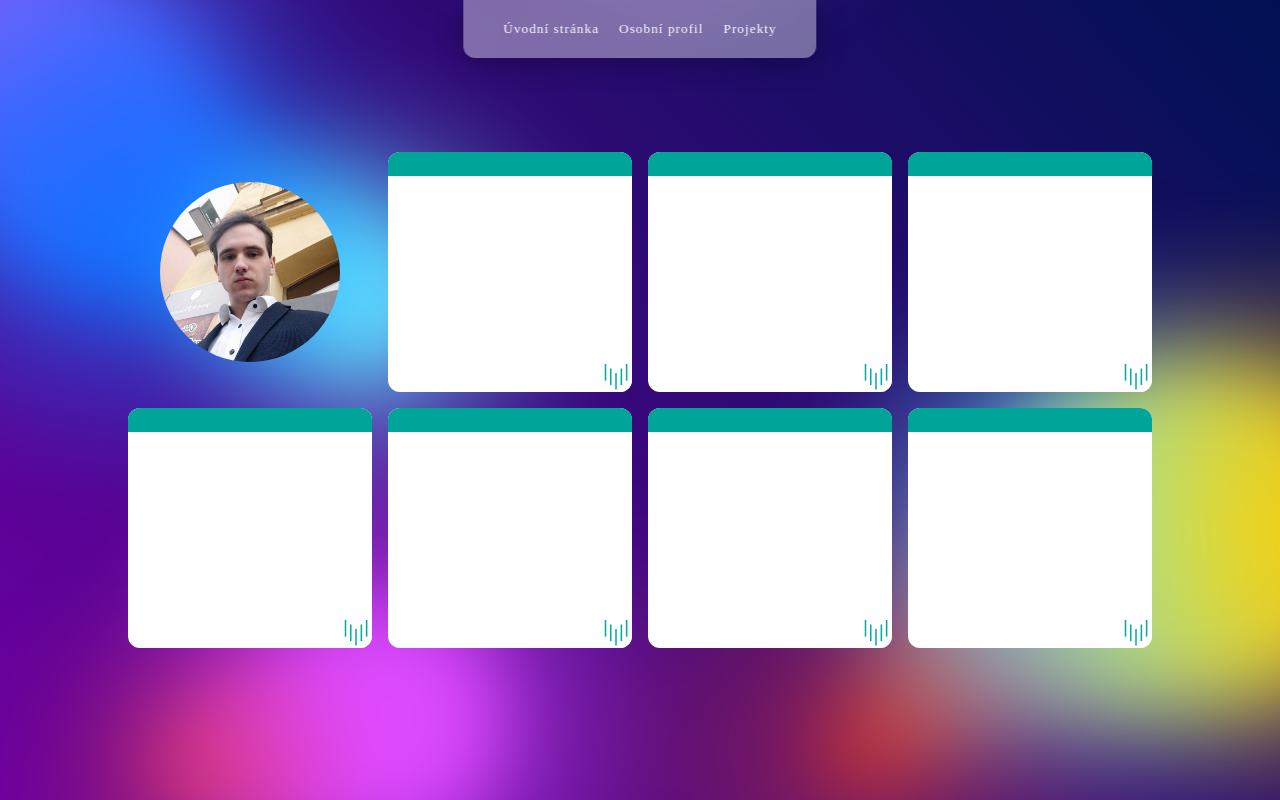
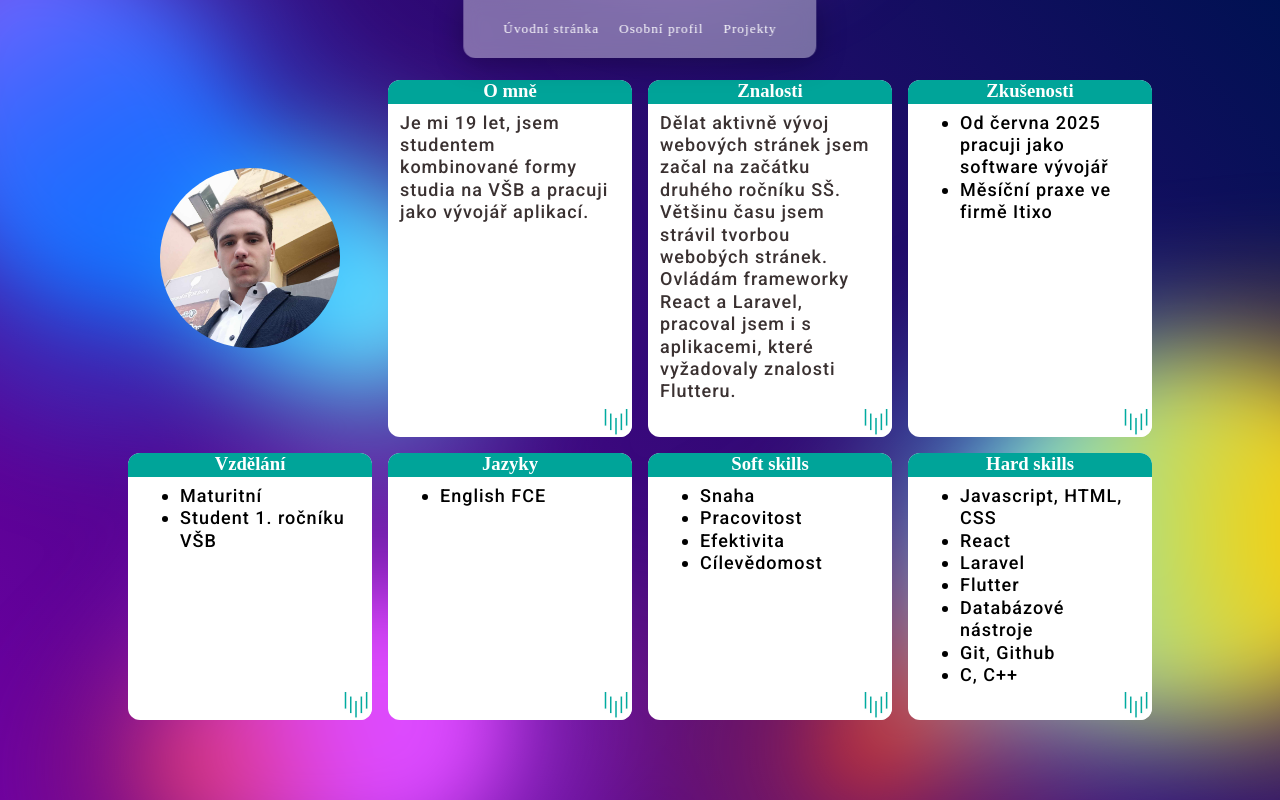
Before and after one commit to damian127721/ICT-school-project, a plain HTML site: page osobni-profil.html in a window 1280 px wide. Drawn offline with Linux system fonts and the light colour scheme; a web font is replaced by a local one.

Commit message:
Profile content

```diff
--- a/osobni-profil.html
+++ b/osobni-profil.html
@@ -46,25 +46,58 @@
         <section class="section--grid">
             <img class="info-image" src="public/profil.jpg" alt="Profilová fotka">
             <article class="info-block">
-                <h3></h3>
+                <h3>O mně</h3>
+                <p class="profile-text">Je mi 19 let, jsem studentem kombinované formy studia na VŠB a pracuji jako
+                    vývojář aplikací.</p>
             </article>
             <article class="info-block">
-                <h3></h3>
+                <h3>Znalosti</h3>
+                <p class="profile-text">Dělat aktivně vývoj webových stránek jsem začal na začátku druhého ročníku SŠ.
+                    Většinu času jsem
+                    strávil tvorbou webobých stránek. Ovládám frameworky React a Laravel, pracoval jsem i s aplikacemi,
+                    které vyžadovaly znalosti Flutteru.
+                </p>
             </article>
             <article class="info-block">
-                <h3></h3>
+                <h3>Zkušenosti</h3>
+                <ul class="profile-text">
+                    <li>Od června 2025 pracuji jako software vývojář</li>
+                    <li>Měsíční praxe ve firmě Itixo</li>
+                </ul>
             </article>
             <article class="info-block">
-                <h3></h3>
+                <h3>Vzdělání</h3>
+                <ul class="profile-text">
+                    <li>Maturitní</li>
+                    <li>Student 1. ročníku VŠB</li>
+                </ul>
             </article>
             <article class="info-block">
-                <h3></h3>
+                <h3>Jazyky</h3>
+                <ul class="profile-text">
+                    <li>English FCE</li>
+                </ul>
             </article>
             <article class="info-block">
-                <h3></h3>
+                <h3>Soft skills</h3>
+                <ul class="profile-text">
+                    <li>Snaha</li>
+                    <li>Pracovitost</li>
+                    <li>Efektivita</li>
+                    <li>Cílevědomost</li>
+                </ul>
             </article>
             <article class="info-block">
-                <h3></h3>
+                <h3>Hard skills</h3>
+                <ul class="profile-text">
+                    <li>Javascript, HTML, CSS</li>
+                    <li>React</li>
+                    <li>Laravel</li>
+                    <li>Flutter</li>
+                    <li>Databázové nástroje</li>
+                    <li>Git, Github</li>
+                    <li>C, C++</li>
+                </ul>
             </article>
         </section>
     </div>
--- a/styles.css
+++ b/styles.css
@@ -470,6 +470,14 @@ li {
   grid-template-columns: repeat(1, 1fr);
 }
 
+.profile-text,
+.profile-text li {
+  font-size: large;
+  line-height: 1.4rem;
+  font-weight: 500;
+  font-family: "Roboto";
+}
+
 .info-image {
   margin: auto;
   border-radius: 50%;
```
Also changed, not shown: projekty.html (+12 -3 lines).
